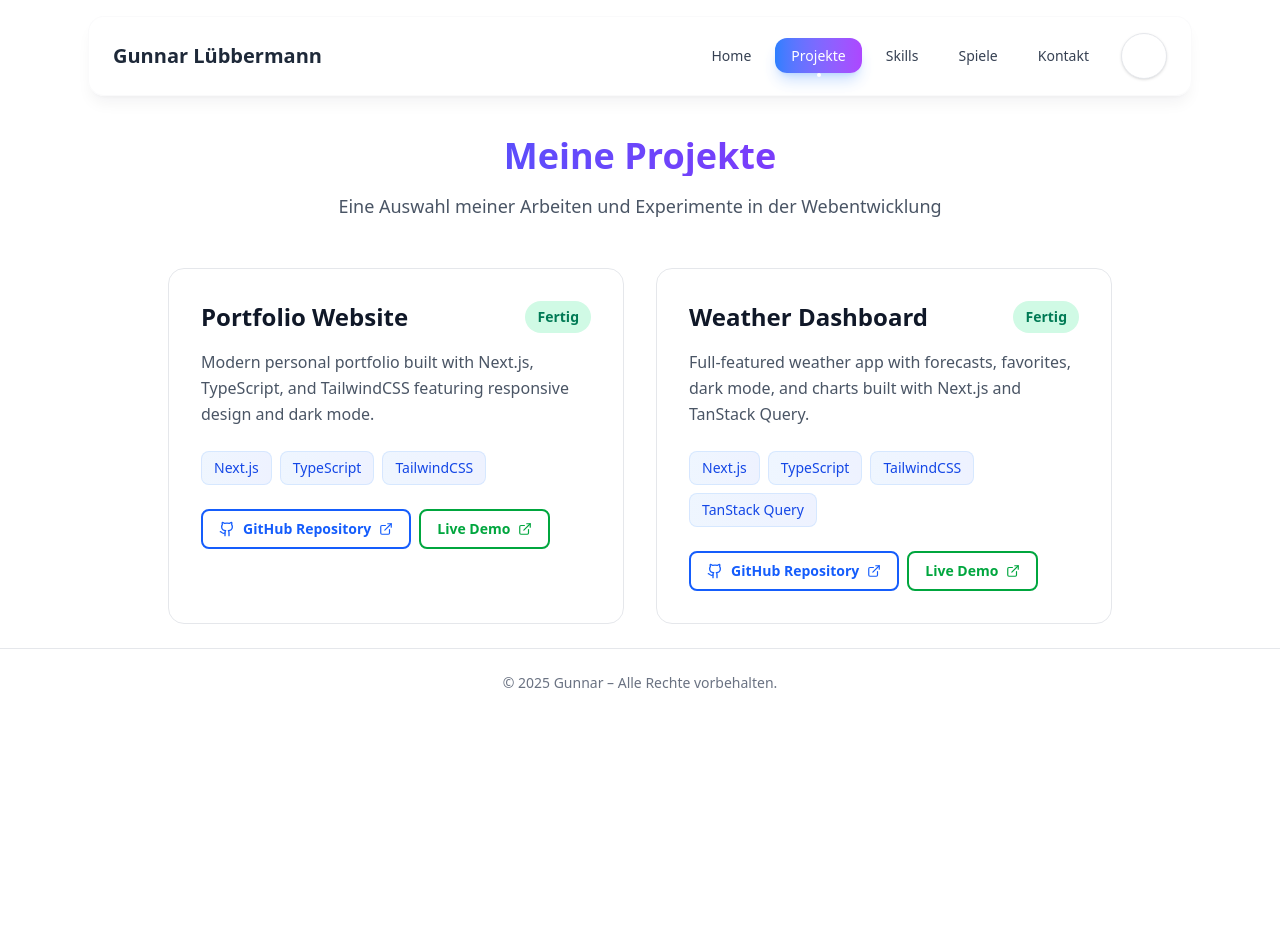
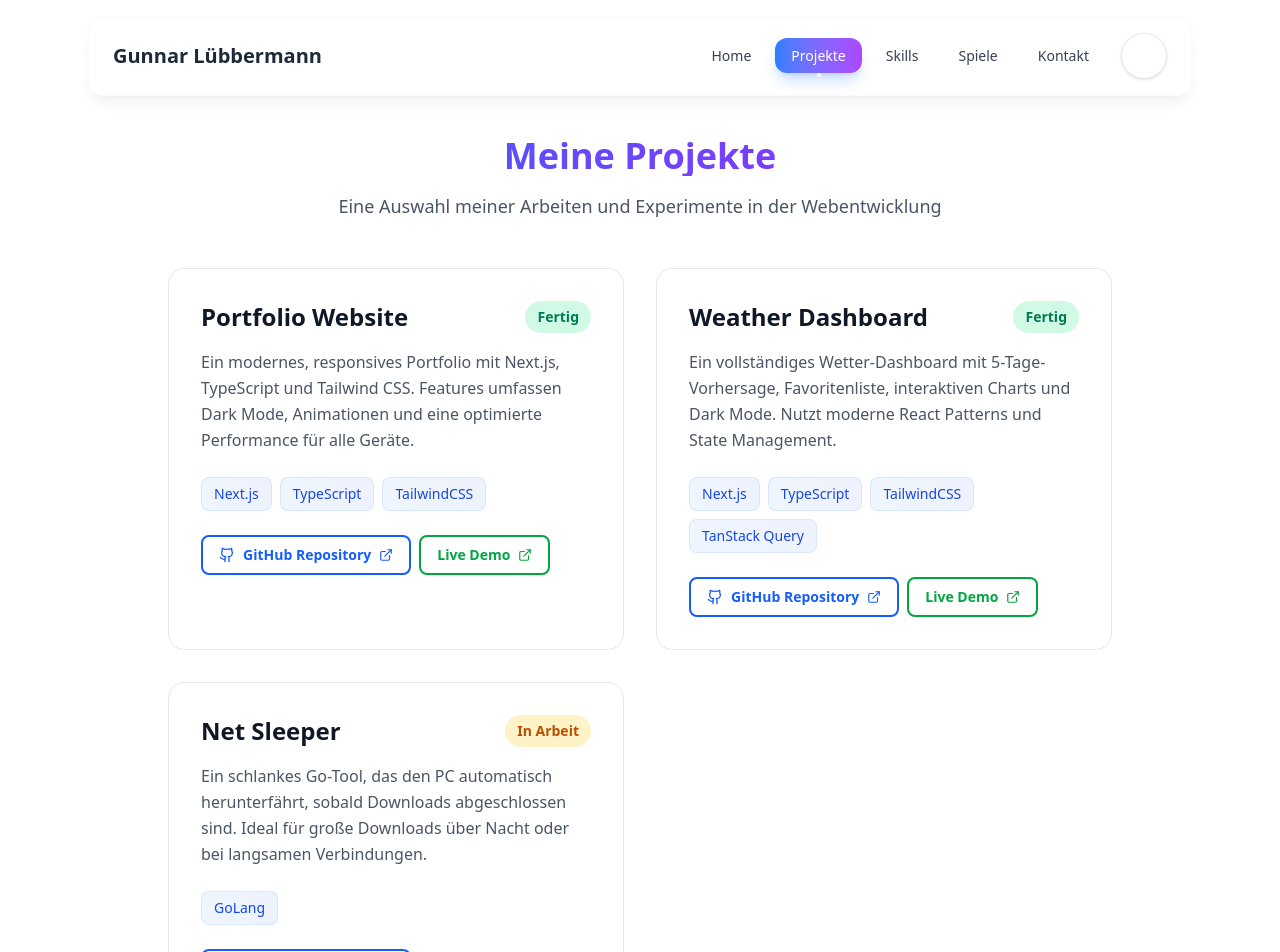
Before and after one commit to GunnarLuebbermann/my-portfolio, a Next.js app: page /projects in a window 1280 px wide. Shown: the top 952 px of the page. Before the commit the page ends 800 px from the top, so only its background shows below. Built offline with nearby package versions, Linux system fonts and the light colour scheme.

Commit message:
add net sleeper

```diff
--- a/app/projects/page.tsx
+++ b/app/projects/page.tsx
@@ -12,7 +12,7 @@ type Project = {
 const projects: Project[] = [
   {
     title: "Portfolio Website",
-    description: "Modern personal portfolio built with Next.js, TypeScript, and TailwindCSS featuring responsive design and dark mode.",
+    description: "Ein modernes, responsives Portfolio mit Next.js, TypeScript und Tailwind CSS. Features umfassen Dark Mode, Animationen und eine optimierte Performance für alle Geräte.",
     link: "https://github.com/GunnarLuebbermann/my-portfolio",
     tech: ["Next.js", "TypeScript", "TailwindCSS"],
     status: "completed",
@@ -20,11 +20,18 @@ const projects: Project[] = [
   },
   {
     title: "Weather Dashboard",
-    description: "Full-featured weather app with forecasts, favorites, dark mode, and charts built with Next.js and TanStack Query.",
+    description: "Ein vollständiges Wetter-Dashboard mit 5-Tage-Vorhersage, Favoritenliste, interaktiven Charts und Dark Mode. Nutzt moderne React Patterns und State Management.",
     link: "https://github.com/GunnarLuebbermann/weather-dashboard",
     tech: ["Next.js", "TypeScript", "TailwindCSS", "TanStack Query"],
     status: "completed",
     demo: "https://weather-dashboard-seven-drab.vercel.app",
+  },
+  {
+    title: "Net Sleeper",
+    description: "Ein schlankes Go-Tool, das den PC automatisch herunterfährt, sobald Downloads abgeschlossen sind. Ideal für große Downloads über Nacht oder bei langsamen Verbindungen.",
+    link: "https://github.com/GunnarLuebbermann/net-sleeper",
+    tech: ["GoLang"],
+    status: "in-progress",
   },
 ];
 
```
